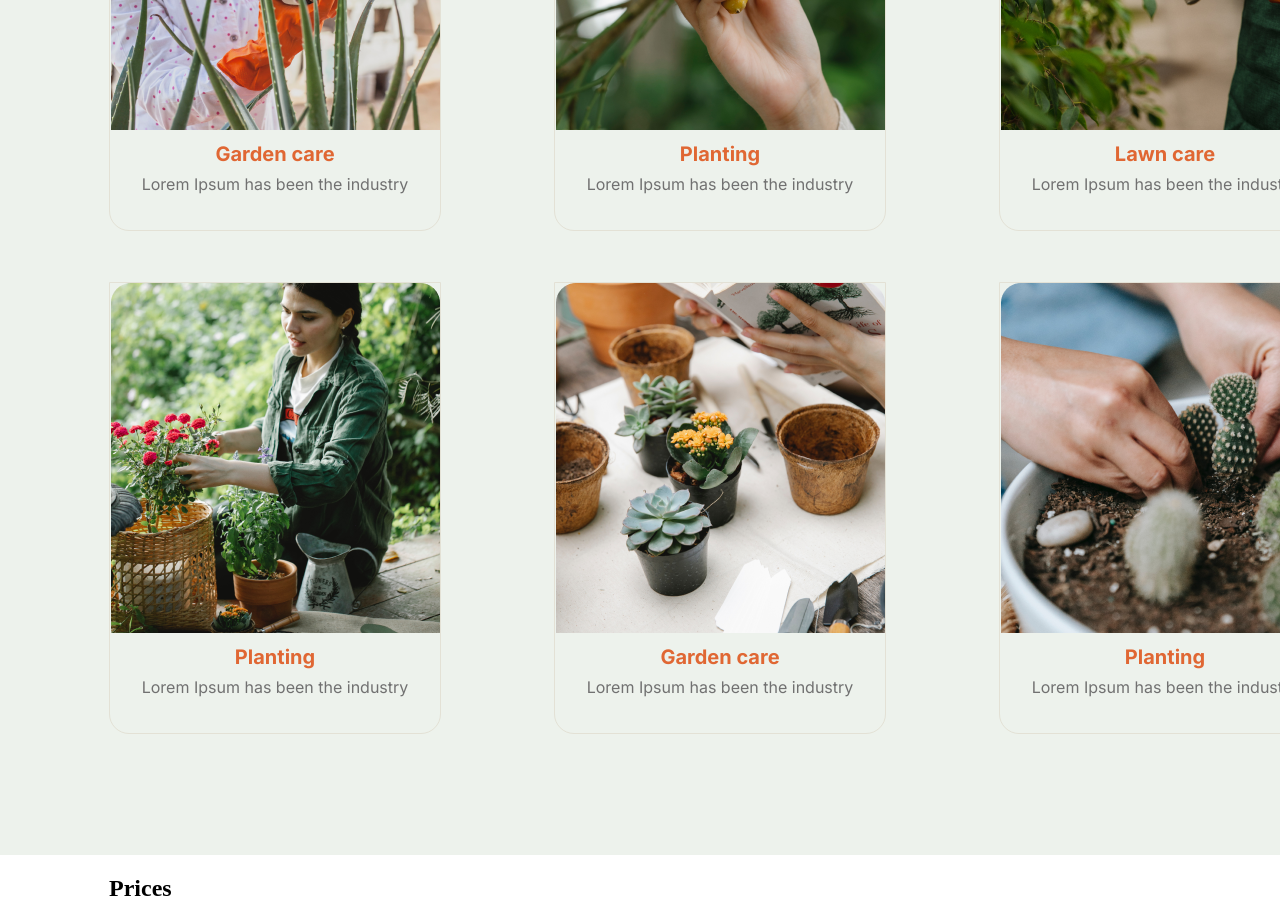
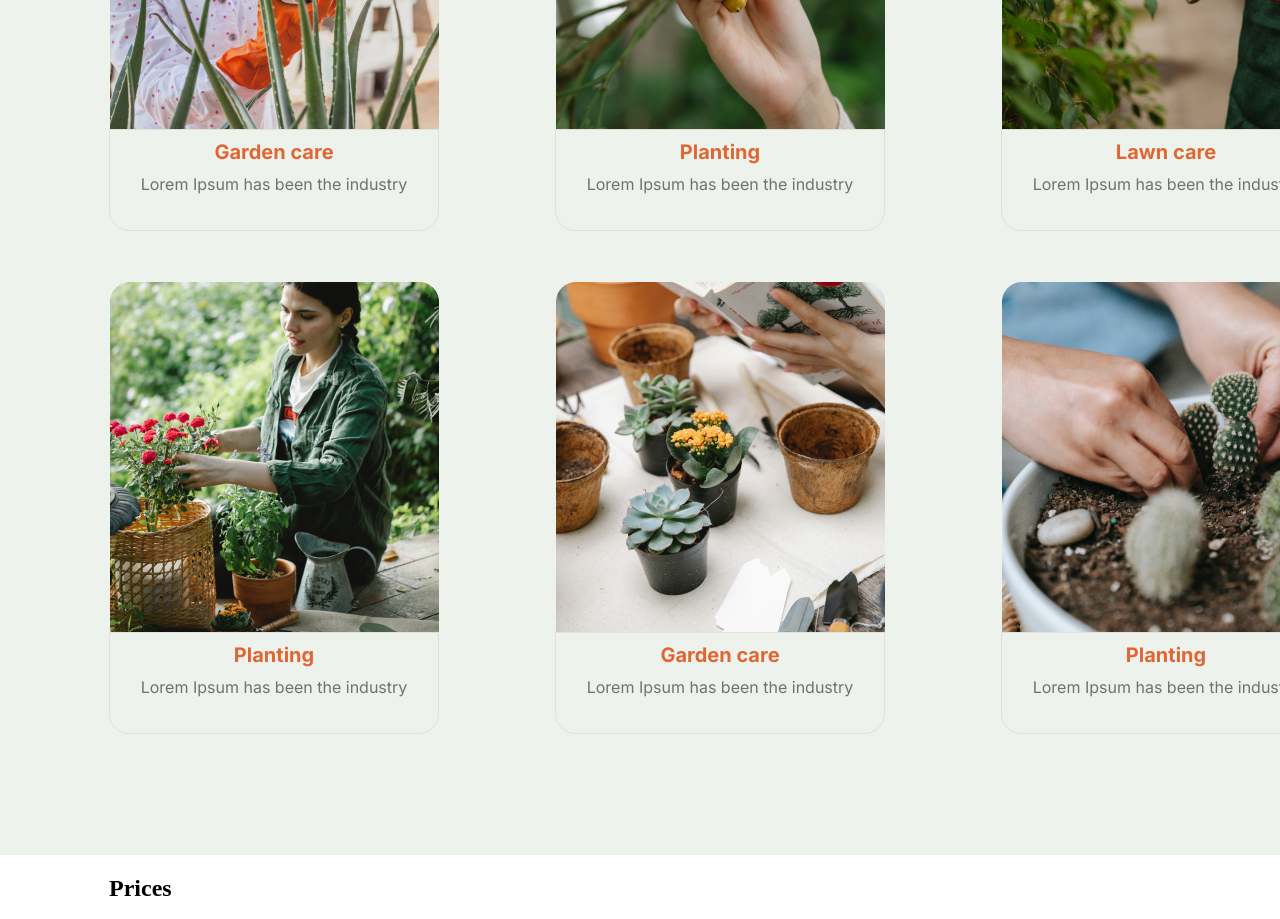
Before and after one commit to a-reznikov/stage-0, a plain HTML site: page plants/index.html in a window 1280 px wide. Shown: the part 1840-2759 px from the top of the page. Drawn offline with Linux system fonts and the light colour scheme; a web font is replaced by a local one.

Commit message:
fix: pixel perfect in service section

```diff
--- a/plants/index.html
+++ b/plants/index.html
@@ -64,33 +64,45 @@
           <div class="services">
             <div class="service-item">
               <img src="assets/img/garden_care_1.png" alt="Garden care" class="service-img">
+              <div class="rectangle">
                 <p class="service-name">Garden care</p>
                 <p class="service-description">Lorem Ipsum has been the industry</p>
               </div>
+            </div>
             <div class="service-item">
               <img src="assets/img/planting_1.png" alt="planting_1" class="service-img">
+              <div class="rectangle">
                 <p class="service-name">Planting</p>
                 <p class="service-description">Lorem Ipsum has been the industry</p>
               </div>
+            </div>
             <div class="service-item">
               <img src="assets/img/lawn_care_1.png" alt="lawn_care_1" class="service-img">
+              <div class="rectangle">
                 <p class="service-name">Lawn care</p>
                 <p class="service-description">Lorem Ipsum has been the industry</p>
               </div>
+            </div>
             <div class="service-item">
               <img src="assets/img/planting_2.png" alt="planting_2" class="service-img">
+              <div class="rectangle">
                 <p class="service-name">Planting</p>
                 <p class="service-description">Lorem Ipsum has been the industry</p>
               </div>
+            </div>
             <div class="service-item">
               <img src="assets/img/garden_care_2.png" alt="Garden care" class="service-img">
+              <div class="rectangle">
                 <p class="service-name">Garden care</p>
                 <p class="service-description">Lorem Ipsum has been the industry</p>
               </div>
+            </div>
             <div class="service-item">
               <img src="assets/img/planting_3.png" alt="planting_3" class="service-img">
+              <div class="rectangle">
                 <p class="service-name">Planting</p>
                 <p class="service-description">Lorem Ipsum has been the industry</p>
+              </div>
             </div>
           </div>
         </section>
--- a/plants/style.css
+++ b/plants/style.css
@@ -203,6 +203,12 @@ html {
 }
 
 .service-item {
+  display: flex;
+  flex-wrap: wrap;
+  flex-direction: column;
+}
+
+.rectangle {
     border: 1px solid #E3E1D5;
     border-radius: 0px 0px 20px 20px;
 }
@@ -222,7 +228,7 @@ html {
     font-family: 'Inter', sans-serif;
     font-weight: 700;
     font-size: 20px;
-    line-height: 20px;
+    line-height: 24px;
     color: #E06733;
 }
 
```
Lines whose indentation alone changed are shown as unchanged.
